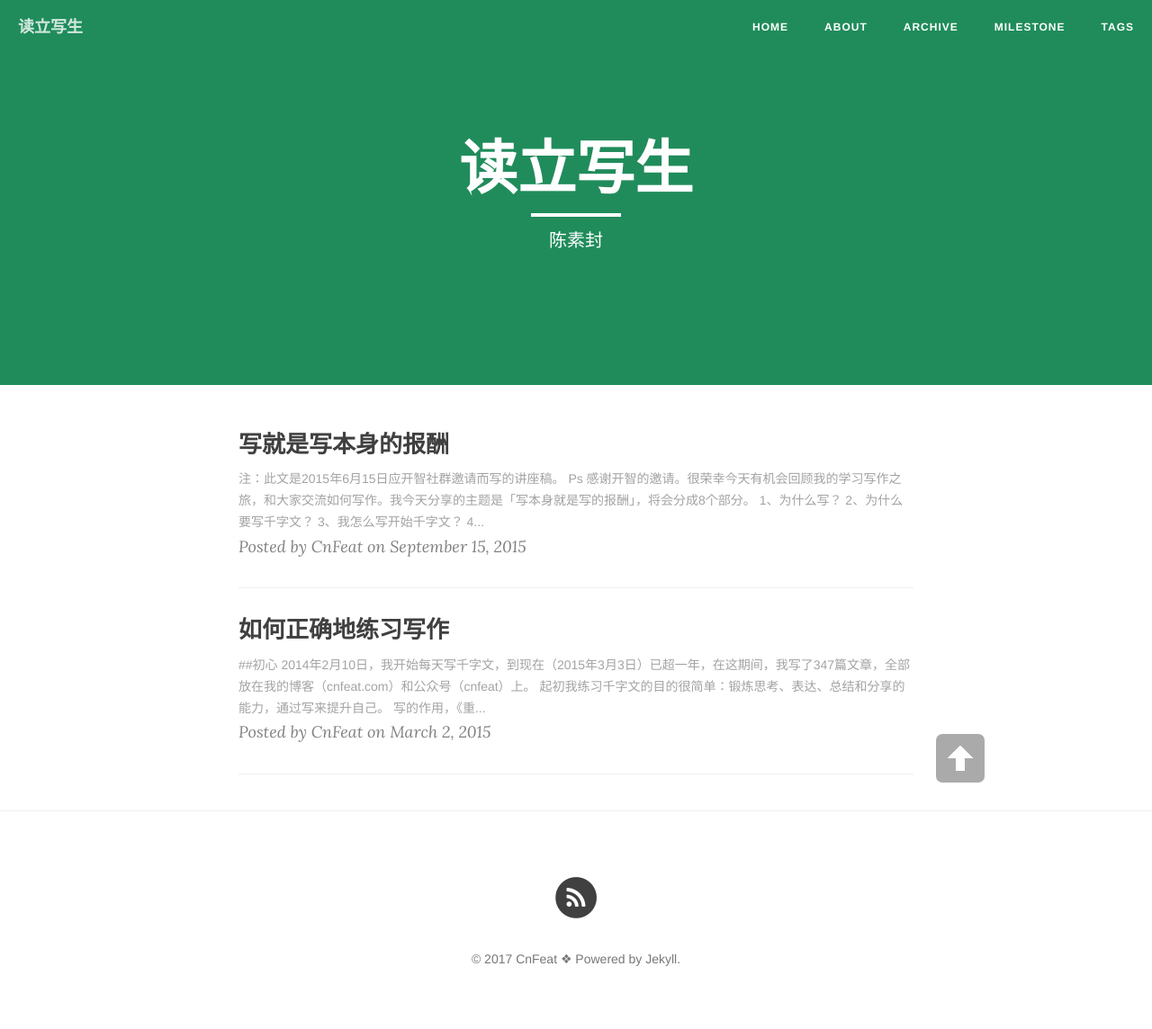
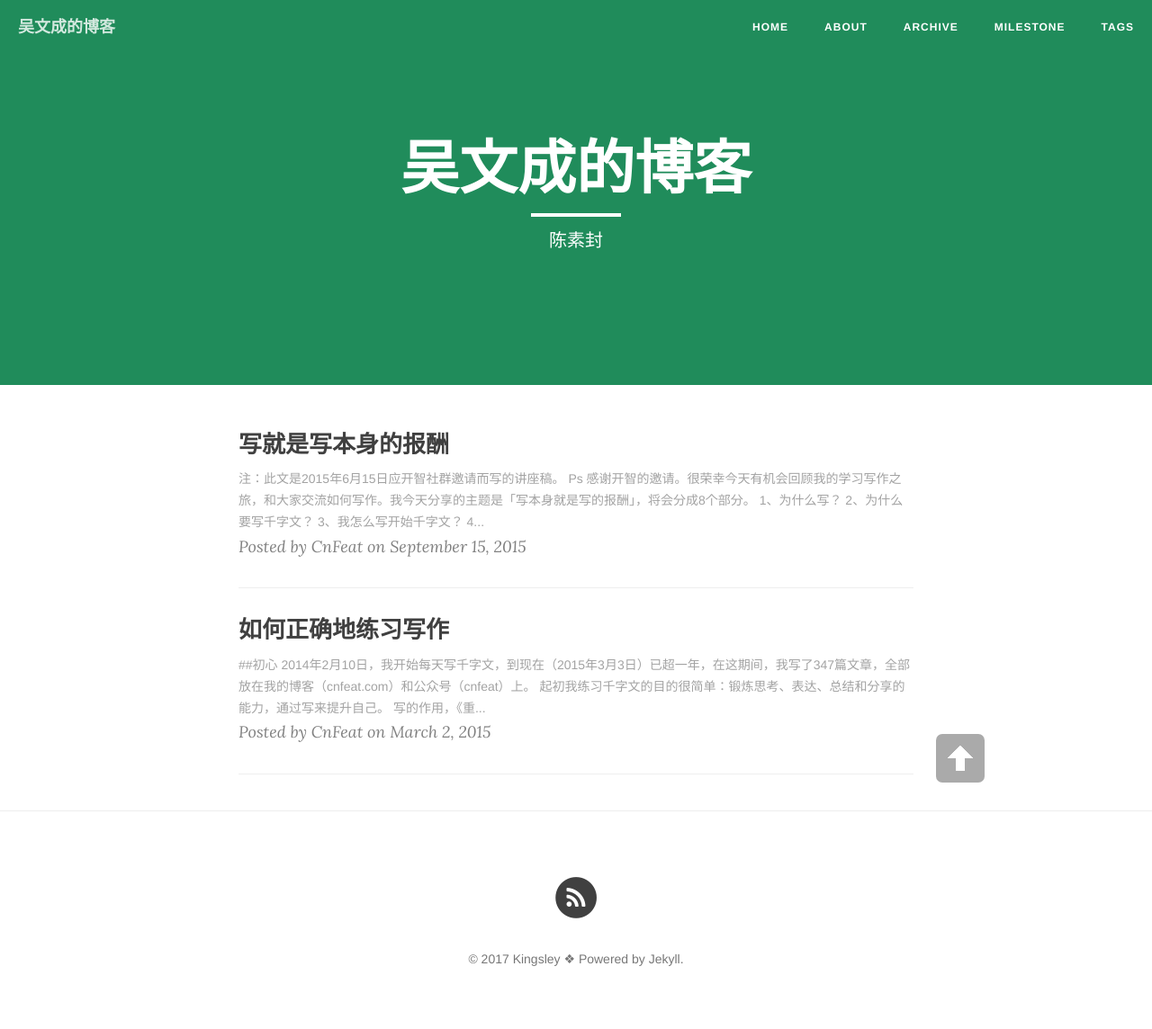
Before and after one commit to KingsleyWu/Kingsley.github.io, a Jekyll site: the page built from index.html, in a window 1280 px wide. Shown: the whole page at 90% size. Built offline with Jekyll 4.4.1, drawn with Linux system fonts in a browser that asks for light colours; nearby versions of some CDN libraries; the list of posts is cut into pages by our own code.

Commit message:
Update _config.yml

```diff
--- a/_config.yml
+++ b/_config.yml
@@ -1,16 +1,18 @@
-# Site settings
-title: 读立写生
+# Site settings #站点信息
+title: 吴文成的博客 #标题
+#subtitle:  #副标题
 header-img: "img/green.jpg"
 tagline: "cn"
-description: "陈素封|读而立·写而生"
-baseurl: ""
-url: "http://cnfeat"
+description: "吴文成|博客"  #站点描述，给搜索引擎看的
+baseurl: "http://kingsely.top"
+url: "http://kingsely.top"
 
 # About/contact
 owner:
-  name: " CnFeat"
-  email: CnFeat@gmail.com
-  bio: "写就是写的报酬"
+  name: " Kingsley "
+  email: wwcaszyl@gmail.com
+  bio: "用于记录笔记"
+  language: zh-CN #语言
 
 # Data
 gavatar: http://dreamofbook.qiniudn.com/Az..png
```
